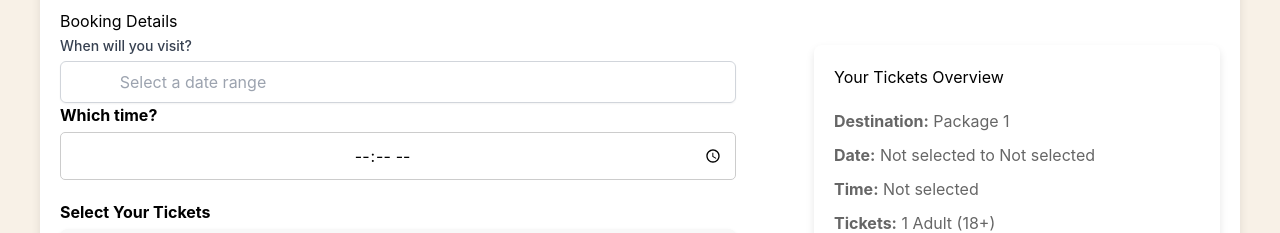
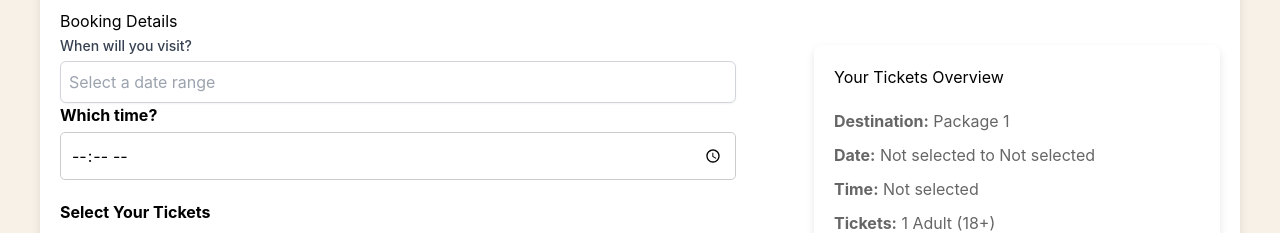
Before and after one commit to WladmirD/booking-agency, a React (Create React App) app: page /payments/1/1 in a window 1280 px wide. Shown: the part 231-464 px from the top of the page. Built offline with nearby package versions, Linux system fonts and the light colour scheme.

Commit message:
fixing full width date picker

```diff
--- a/src/components/payments/index.jsx
+++ b/src/components/payments/index.jsx
@@ -156,6 +156,7 @@
                       style={{ display: 'flex' }}
                       dateFormat='MMM d, yyyy'
                       placeholderText='Select a date range'
+                      wrapperClassName='w-full'
                     />
                   </div>
                 </div>
@@ -169,7 +170,6 @@
                     ref={timeref}
                     value={formData.time}
                     onChange={handleChange}
-                    className={styles.selectField}
                   />
                 </div>
 
--- a/src/components/payments/index.module.css
+++ b/src/components/payments/index.module.css
@@ -76,8 +76,7 @@
 }
 
 .selectField {
-    width: 100%;
-    text-align: center;
+    min-width: 100%;
 }
 
 .ticketSelection {
@@ -87,10 +86,8 @@
 .ticketCounter {
     display: flex;
     align-items: center;
-    background-color: #f8f8f8;
     padding: 10px;
     border-radius: 8px;
-    box-shadow: 0 2px 4px rgba(0, 0, 0, 0.1);
 }
 
 .ticketButton {
```
